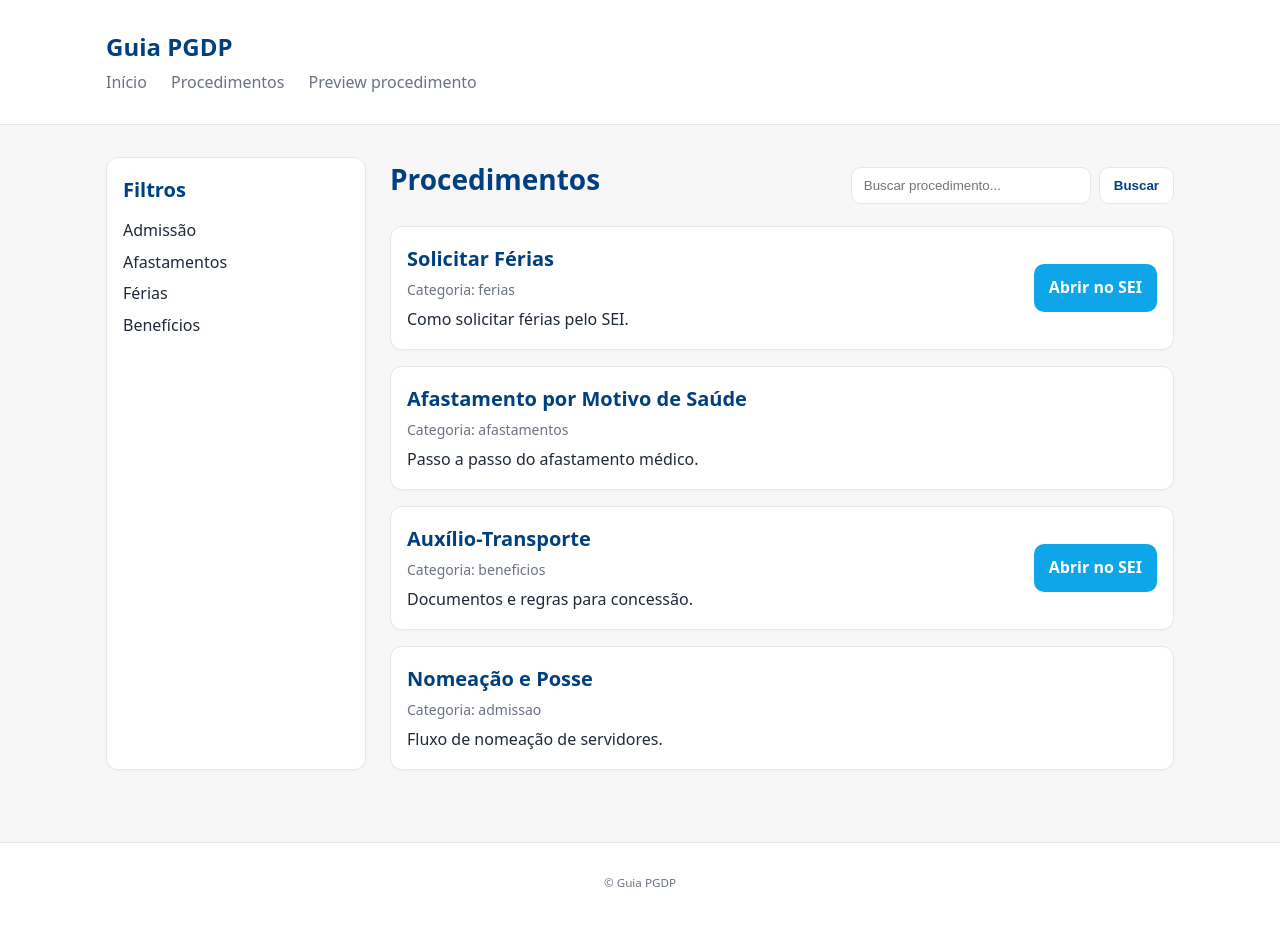
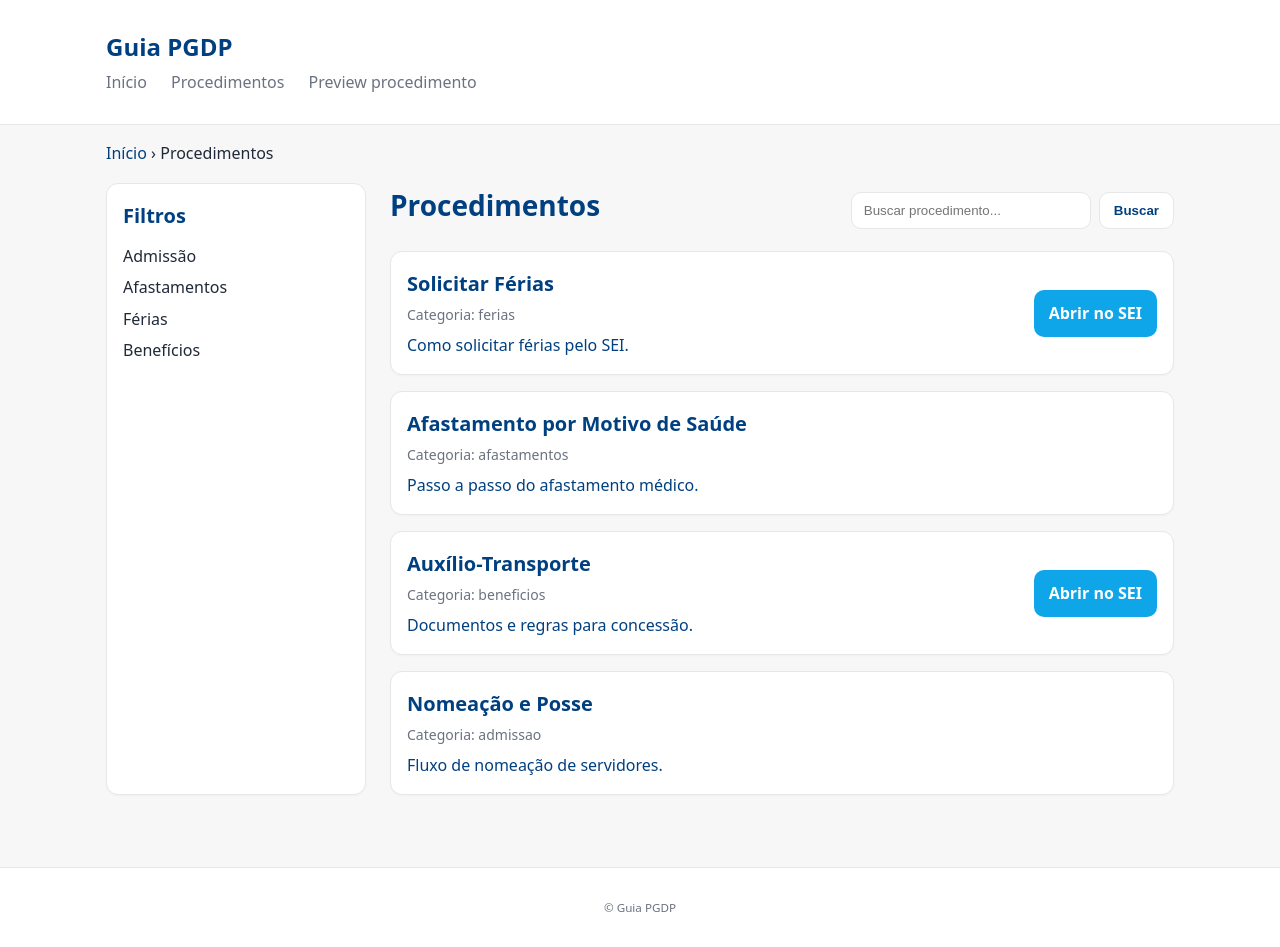
Before and after one commit to CODEP2025/Guia_PGDP, a Django app: page /procedimentos/ in a window 1280 px wide. Before the commit the page ends 887 px from the top, so only its background shows below. Run offline with Django 5.2, Linux system fonts and the light colour scheme.

Commit message:
procedures_list.html

```diff
--- a/guia/templates/guia/procedures_list.html
+++ b/guia/templates/guia/procedures_list.html
@@ -1,7 +1,14 @@
 {% extends "guia/base.html" %}
 {% load static %}
+
 {% block title %}Procedimentos · Guia PGDP{% endblock %}
+
 {% block content %}
+
+  <nav aria-label="breadcrumb" class="breadcrumb">
+    <a href="/">Início</a> › Procedimentos
+  </nav>
+
   <section class="layout-sidebar">
     <aside class="sidebar card">
       <h3>Filtros</h3>
@@ -12,6 +19,7 @@
         <li><a href="?cat=beneficios">Benefícios</a></li>
       </ul>
     </aside>
+
     <div class="content-area">
       <div class="list-header">
         <h2>Procedimentos</h2>
@@ -20,16 +28,21 @@
           <button class="btn" type="submit">Buscar</button>
         </form>
       </div>
+
       {% if procedimentos %}
         <ul class="proc-list">
           {% for p in procedimentos %}
           <li class="card proc-item">
-            <div>
-              <h3 class="proc-title"><a href="/preview/">{{ p.titulo }}</a></h3>
-              {% if p.categoria %}<div class="proc-cat">Categoria: {{ p.categoria }}</div>{% endif %}
-              {% if p.descricao %}<p class="proc-desc">{{ p.descricao }}</p>{% endif %}
-            </div>
-            {% if p.sei_url %}<a class="btn btn-sei" href="{{ p.sei_url }}" target="_blank" rel="noopener">Abrir no SEI</a>{% endif %}
+            <a class="proc-click" href="/preview/">
+              <div>
+                <h3 class="proc-title">{{ p.titulo }}</h3>
+                {% if p.categoria %}<div class="proc-cat">Categoria: {{ p.categoria }}</div>{% endif %}
+                {% if p.descricao %}<p class="proc-desc">{{ p.descricao }}</p>{% endif %}
+              </div>
+            </a>
+            {% if p.sei_url %}
+            <a class="btn btn-sei" href="{{ p.sei_url }}" target="_blank" rel="noopener">Abrir no SEI</a>
+            {% endif %}
           </li>
           {% endfor %}
         </ul>
```
